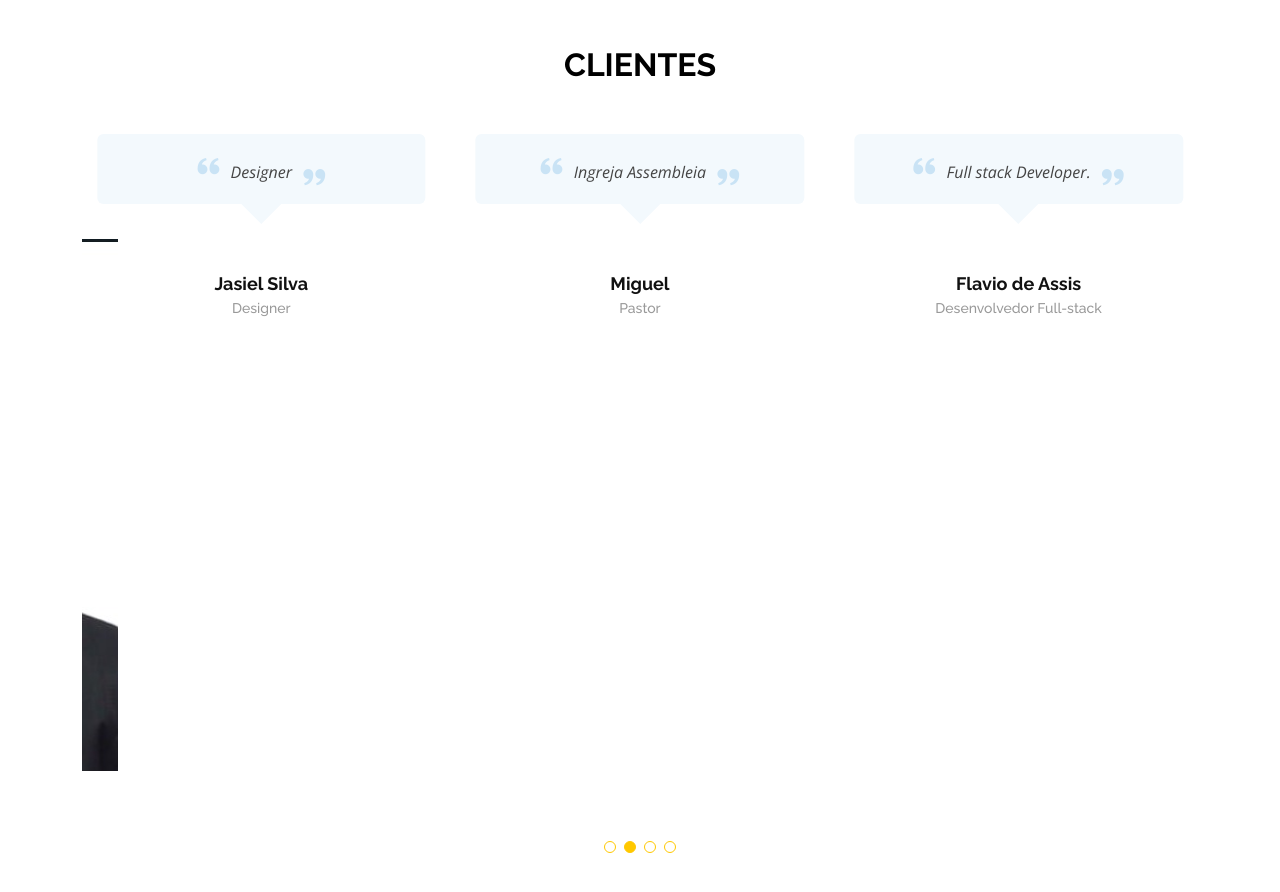
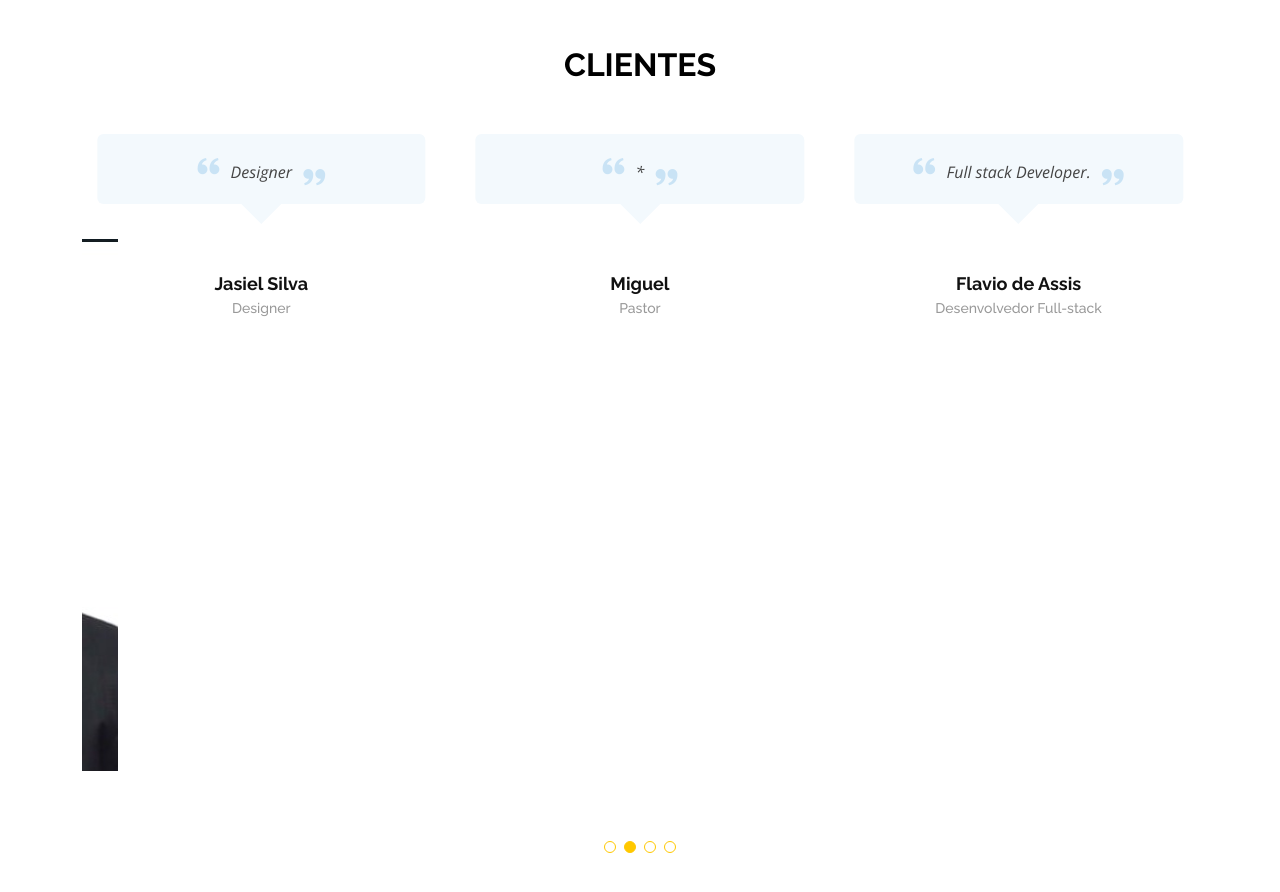
Before and after one commit to Diogo-Silva3/Diogo-Silva3.github.io, a website: page index.html in a window 1280 px wide. Shown: the part 1840-2732 px from the top of the page. Drawn offline with nearby package versions, Linux system fonts and the light colour scheme.

Commit message:
Update index.html

```diff
--- a/index.html
+++ b/index.html
@@ -194,7 +194,7 @@ Entre em contato agora e fale com um de nossos consultor.
               <div class="testimonial-item">
                 <p>
                   <i class="bx bxs-quote-alt-left quote-icon-left"></i>
-                  Ingreja Assembleia
+                  *
                   <i class="bx bxs-quote-alt-right quote-icon-right"></i>
                 </p>
                 <img src="assets/img/testimonials/testimonials-3.webp" class="testimonial-img" alt="">
```
